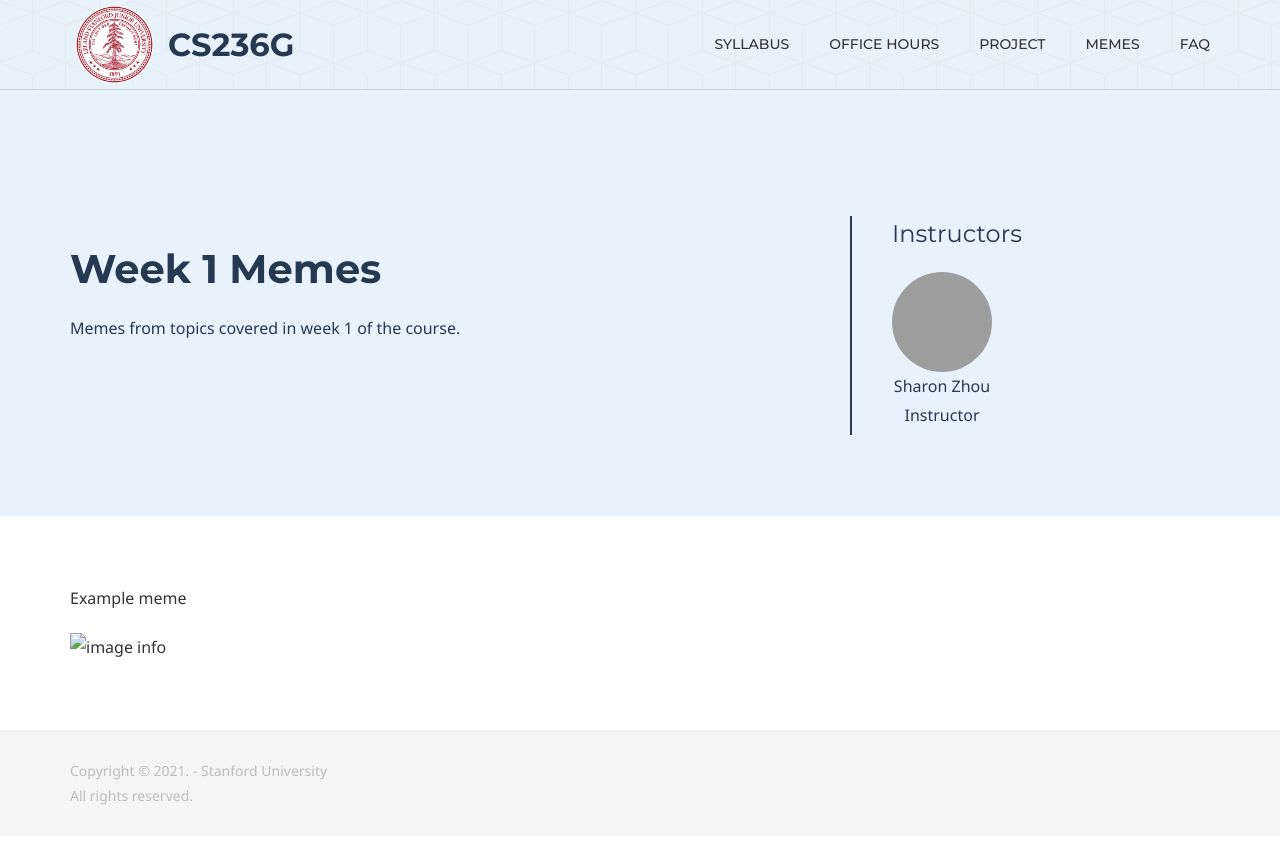
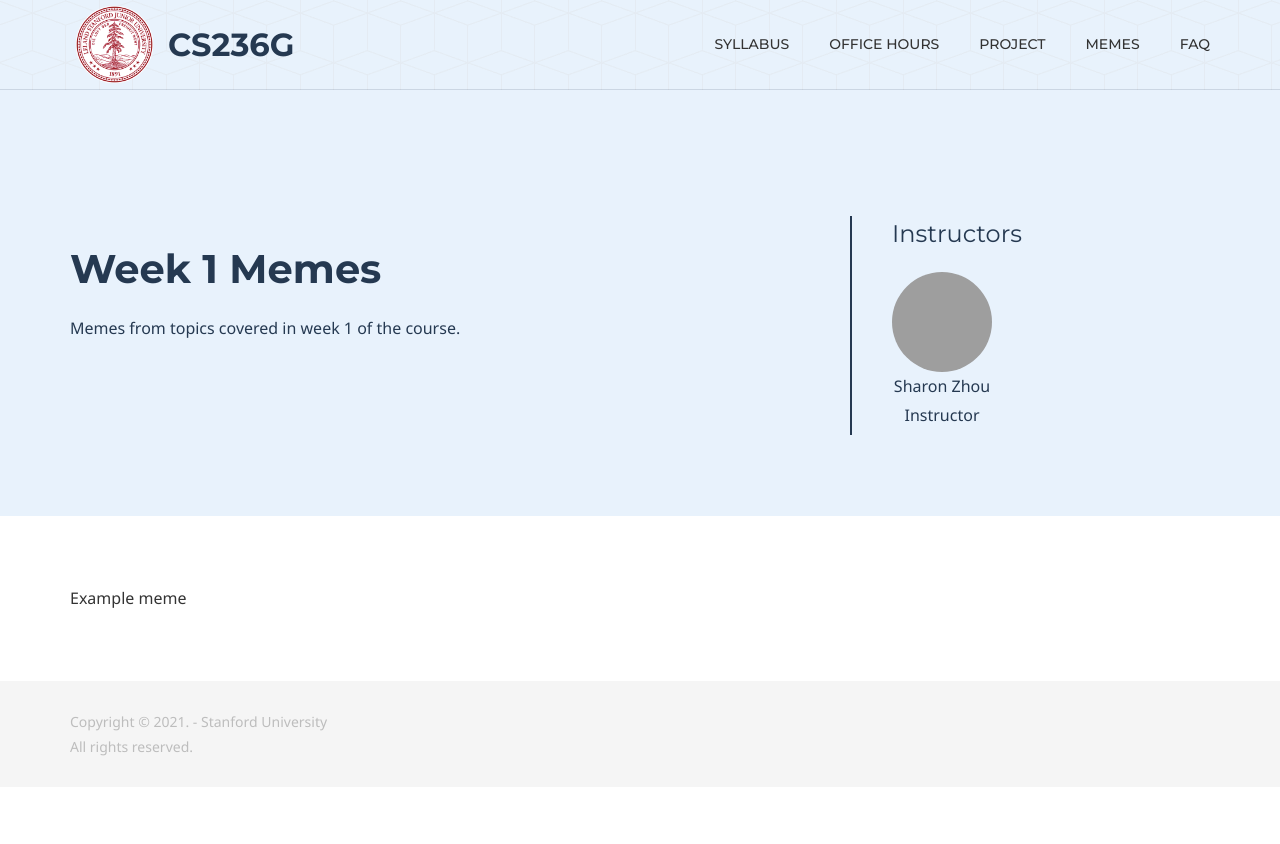
Before and after one commit to sharonzhou/CS236G, a Jekyll site: the page built from memes/1.md, in a window 1280 px wide. Shown: the top 844 px of the page. Built offline with Jekyll 4.4.1, drawn with Linux system fonts in a browser that asks for light colours; grey boxes are pictures that could not be loaded.

Commit message:
Adding memes template

```diff
--- a/memes/1.md
+++ b/memes/1.md
@@ -15,8 +15,6 @@
 
 Example meme
 
-![image info](./1/fooled_discriminator_gf.jpeg)
-
 {% for meme in site.memes.week1 -%}
 ![image info](./1/{{ meme.path }})
 {% endfor %}
```
